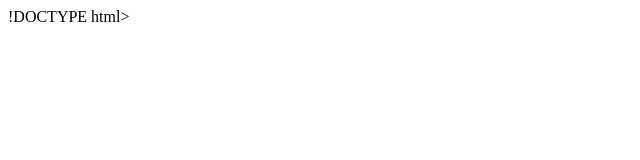
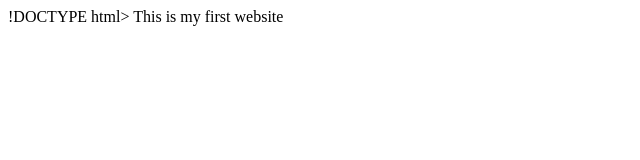
Before and after one commit to Ebetosin/My-website, a plain HTML site: page index.html in a window 1280 px wide. Shown: the whole page, without its empty margins (0-640 px from the left). Drawn offline with Linux system fonts and the light colour scheme.

Commit message:
recent change

```diff
--- a/index.html
+++ b/index.html
@@ -9,5 +9,6 @@
         </Title>
     </head>
     <body>
+        This is my first website
     </body>
 </html>
```
